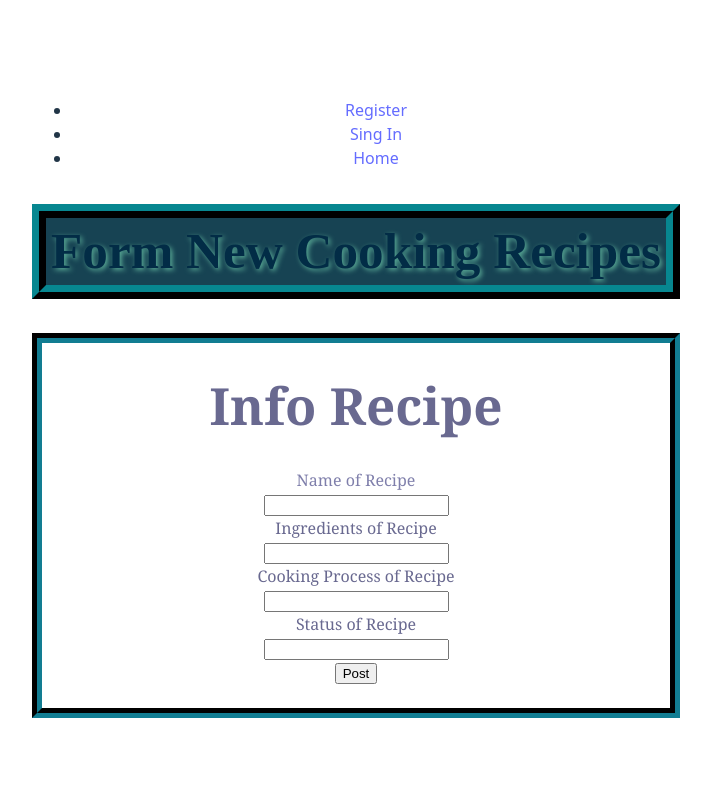
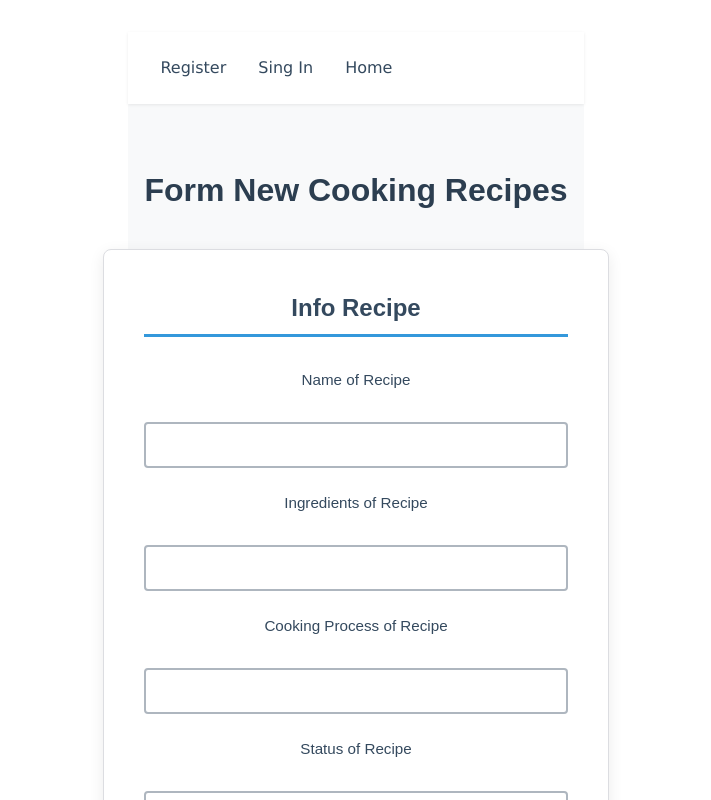
Before and after one commit to JuanDiegoCC02/Todo-List-React, a React (Vite) app: page /formRecipesPage in a window 1280 px wide. Shown: the top 800 px of the page, without its empty margins (284-995 px from the left). Built offline with nearby package versions, Linux system fonts and the light colour scheme; data requests are answered from the project's data file.

Commit message:
Updating NavPage and FormCookingRecipes Styles and Structure

```diff
--- a/src/Styles/FormBooks.css
+++ /dev/null
@@ -1,59 +0,0 @@
-.ContainerAllForm{
-    font-family: Georgia, 'Times New Roman', Times, serif;
-    color: rgb(105, 105, 144);
-}
-.FormNameBook{
-    color: rgb(127, 127, 171);
-
-}
-
-.TituloP{
-    font-family: 'Times New Roman', Times, serif;
-    color: rgb(2, 44, 70);
-    border-style: ridge;
-    text-shadow: 2px 2px 5px rgb(91, 172, 151);
-    background-color: rgb(23, 67, 83);
-    border-color: rgb(3, 56, 60);
-    border-width: 14px;
-    padding: 5px;
-}
-.Line{
-    height: 5px;
-border-style: outset;
-border-width: 5px;
-border-color:   rgb(8, 53, 62);
-}
-.FormContainer{
-    border-style: groove;
-    border-color: rgb(8, 53, 62);
-    border-width: 10px;
-}
-.ContainerNewBook{
-
-        margin: 25px;
-        border-style: groove;
-        border-width: 5px;
-        border-color: rgb(63, 59, 80);
-
-
-}
-.ListaBooks{
-    list-style-type: none;
-
-
-}
-
-.btnDelete{
-    margin: 3px;
-    color: rgb(6, 164, 122);
-}
-.btnEdit{
-    margin: 3px;
-    color: rgb(6, 164, 122);
-
-
-}
-.btnChecbox{
-    margin: 3px;
-
-}
--- /dev/null
+++ b/src/Styles/FormRecipes.css
@@ -0,0 +1,151 @@
+/* ======================================================= */
+/* 1. CONTENEDOR PRINCIPAL Y CENTRADO */
+/* ======================================================= */
+
+.ContainerAllForm {
+    /* Fondo que complementa el fondo blanco del nav */
+    display: flex;
+    flex-direction: column;
+    align-items: center;
+    padding: 3rem 1rem;
+    min-height: 100vh;
+    background-color: #f8f9fa; /* Fondo muy ligero, casi blanco */
+    font-family: 'Arial', sans-serif;
+}
+
+/* Título Principal */
+.TituloP {
+    /* Color de cohesión con el Nav */
+    color: #2c3e50;
+    margin-bottom: 2.5rem;
+    font-size: 2rem;
+    font-weight: 700;
+    text-align: center;
+}
+
+/* Contenedor Flotante del Formulario (Tarjeta) */
+.FormContainer {
+    background-color: #ffffff;
+    padding: 2.5rem;
+    border-radius: 8px;
+    box-shadow: 0 4px 15px rgba(0, 0, 0, 0.08);
+    width: 100%;
+    max-width: 600px;
+    border: 1px solid #dcdde1; /* Borde muy fino */
+}
+
+/* ======================================================= */
+/* 2. ENCABEZADO Y AGRUPACIÓN */
+/* ======================================================= */
+
+.containerFormRecipes {
+    /* Línea de acento azul */
+    border-bottom: 3px solid #3498db;
+    padding-bottom: 0.5rem;
+    margin-bottom: 2rem;
+}
+
+.tituloOnFormRecipes {
+    color: #34495e;
+    font-size: 1.5rem;
+    margin: 0;
+    font-weight: 600;
+}
+
+/* ======================================================= */
+/* 3. ESTILO DE CAMPOS (Inputs y Labels) - LA SECCIÓN CRÍTICA */
+/* ======================================================= */
+
+.containerUniqueFormRecipes {
+    margin-bottom: 1.5rem;
+}
+
+/* Etiquetas (Labels) */
+.labelFormRecipe {
+    display: block;
+    font-size: 0.95rem;
+    color: #34495e;
+    margin-bottom: 0.4rem;
+    font-weight: 500;
+}
+
+/* Campos de Entrada (Inputs) - ALTO CONTRASTE */
+.inputFormRecipes {
+    width: 100%;
+    padding: 0.75rem;
+
+    /* Fondo y Color del Texto para visibilidad */
+    background-color: #ffffff;
+    color: #000000; /* Texto Negro Puro para el máximo contraste */
+
+    /* Borde más definido */
+    border: 2px solid #aeb6bf; /* Borde gris medio */
+    border-radius: 4px;
+    font-size: 1rem;
+    transition: border-color 0.3s ease, box-shadow 0.3s ease;
+    box-sizing: border-box;
+}
+
+/* Efecto Detallista de Foco */
+.inputFormRecipes:focus {
+    border-color: #3498db; /* Azul de acento */
+    box-shadow: 0 0 0 3px rgba(52, 152, 219, 0.3); /* Anillo de foco más visible */
+    outline: none;
+}
+
+/* Estilo para el texto placeholder (opcional) */
+.inputFormRecipes::placeholder {
+    color: #b0b0b0;
+}
+
+/* ======================================================= */
+/* 4. BOTÓN POST (ACCIÓN PRINCIPAL) */
+/* ======================================================= */
+
+.btnPost {
+    width: 100%;
+    padding: 1rem;
+    background-color: #2ecc71;
+    color: #ffffff;
+    border: none;
+    border-radius: 4px;
+    cursor: pointer;
+    font-size: 1.1rem;
+    font-weight: 700;
+    margin-top: 1.5rem;
+    transition: background-color 0.3s ease, transform 0.2s ease;
+}
+
+.btnPost:hover {
+    background-color: #27ae60;
+    transform: translateY(-1px);
+    box-shadow: 0 2px 8px rgba(0, 0, 0, 0.1);
+}
+
+.btnPost:active {
+    transform: translateY(0);
+}
+
+/* ======================================================= */
+/* 5. RESPONSIVIDAD (Móvil) */
+/* ======================================================= */
+
+@media (max-width: 650px) {
+    .FormContainer {
+        padding: 1.5rem;
+        max-width: 95%;
+    }
+
+    .TituloP {
+        font-size: 1.6rem;
+    }
+
+    .tituloOnFormRecipes {
+        font-size: 1.3rem;
+    }
+
+    .btnPost {
+        padding: 0.9rem;
+        font-size: 1rem;
+    }
+}
--- /dev/null
+++ b/src/Styles/NavTodoListRecipes.css
@@ -0,0 +1,117 @@
+/* ======================================================= */
+/* 1. ESTRUCTURA GENERAL Y ALINEACIÓN */
+/* ======================================================= */
+
+/* Contenedor Principal (navAllContainer) */
+.navAllContainer {
+    width: 100%;
+    background-color: #ffffff; /* Fondo blanco y limpio */
+    /* Sombra muy sutil para darle ligera elevación */
+    box-shadow: 0 1px 3px rgba(0, 0, 0, 0.08);
+    font-family: 'Verdana', sans-serif;
+    position: sticky;
+    top: 0;
+    z-index: 1000;
+}
+
+/* Lista de Navegación (navUl) */
+.navUl {
+    list-style: none;
+    padding: 1rem 2rem;
+    margin: 0;
+
+    display: flex;
+    justify-content: flex-start;
+    align-items: center;
+    gap: 2rem; /* Más espacio entre los elementos para mayor aire */
+}
+
+/* ======================================================= */
+/* 2. ESTILO DE ENLACES Y TEXTO */
+/* ======================================================= */
+
+/* Ítems de la Lista (navLi y el <li> que contiene el botón) */
+.navLi, .navUl > li {
+    font-size: 1rem;
+    font-weight: 500;
+    padding: 0.5rem 0; /* Solo padding vertical */
+    transition: all 0.2s ease;
+}
+
+/* Estilo del enlace (Link) */
+.navLi a {
+    text-decoration: none;
+    color: #34495e; /* Gris oscuro para el texto */
+    padding-bottom: 5px; /* Espacio para el efecto hover */
+    /* Transición de color solo para el enlace */
+    transition: color 0.2s ease;
+}
+
+/* Efecto Hover: Línea sutil bajo el enlace (Detallista) */
+.navLi a:hover {
+    color: #3498db; /* Azul de acento */
+    /* Crea un borde inferior al pasar el ratón */
+    border-bottom: 2px solid #3498db;
+}
+
+/* Remueve el padding adicional en el li para este diseño */
+.navLi:hover {
+    background-color: transparent;
+    border-radius: 0;
+}
+
+/* ======================================================= */
+/* 3. BOTÓN CERRAR SESIÓN */
+/* ======================================================= */
+
+.btnCloseSession {
+    /* Estilo como botón prominente */
+    border: 1px solid #3498db; /* Borde azul de acento */
+    background-color: #3498db;
+    color: #ffffff;
+
+    padding: 0.5rem 1rem;
+    border-radius: 4px;
+    cursor: pointer;
+    font-size: 0.9rem;
+    font-weight: 600;
+    transition: background-color 0.2s ease, border-color 0.2s ease;
+}
+
+.btnCloseSession:hover {
+    background-color: #2980b9; /* Azul más oscuro */
+    border-color: #2980b9;
+}
+
+/* ======================================================= */
+/* 4. RESPONSIVIDAD (Móvil) */
+/* ======================================================= */
+
+@media (max-width: 768px) {
+    .navUl {
+        /* Secciones apiladas */
+        flex-direction: column;
+        align-items: flex-start;
+        gap: 0;
+        padding: 1rem;
+    }
+
+    .navLi {
+        width: 100%;
+        padding: 0.4rem 0;
+    }
+
+    .navLi a {
+        display: block;
+        padding: 0.5rem 1rem;
+        /* Remueve el borde inferior en móvil para un diseño más limpio */
+        border-bottom: none !important;
+    }
+
+    .btnCloseSession {
+        width: 100%;
+        text-align: center;
+        margin-top: 1rem; /* Más espacio para separar de los links */
+        padding: 0.75rem;
+    }
+}
--- a/src/components/FormCookingRecipes.jsx
+++ b/src/components/FormCookingRecipes.jsx
@@ -1,7 +1,7 @@
     import React, { useEffect, useState } from 'react'
     import { deleteRecipes, getRecipes, postRecipes, updateRecipes } from '../Services/llamadosRecipes'
 
-    import '../Styles/FormBooks.css'
+    import '../Styles/FormRecipes.css'
 
 
 
@@ -12,32 +12,13 @@
         const [cookingProcess, setCookingProcess] =useState()
         const [recipes, setRecipes] = useState([])
 
-        const [showRecipes,setShowRecipes] = useState(false)
 
-        const [editName,setEditName] = useState("")
-        const [editIngredients,setEditIngredients] = useState("")
-        const [editCookingProcess, setEditCookingProcess] = ("")
 
         const [reload,setReload] = useState(false)
 
-        const [count, setCount] = useState(0)
+
 
         const [statusRecipe, setStatusRecipe]=useState()
-        const [editStatusRecipe,setEditStatusRecipe] = useState("")
-
-        const handleRecipeCheck = async(id, index) => {
-            const updatedRecipes = [...recipes]
-            updatedRecipes[index].completeRecipe = !updatedRecipes[index].completeRecipe
-            await updateRecipes(
-                {"completeRecipe": updatedRecipes[index].completeRecipe}, id)
-            setRecipes(updatedRecipes);
-
-            if (updatedRecipes[index].completeRecipe) {
-                setCount(count + 1);
-            } else {
-                setCount(count - 1);
-            }
-        }
 
 
 
@@ -59,43 +40,7 @@
             setStatusRecipe(evento.target.value)
         }
 
-        function editFunctName(evento){
-            setEditName(evento.target.value)
-        }
-        function editFunctIngredients(evento){
-            setEditIngredients(evento.target.value)
-        }
-        function editCookingProcessFunct(e) {
-            setEditCookingProcess(e.target.value)
-        }
-        function editFunctStatus(evento){
-            setEditStatusRecipe(evento.target.value)
-        }
 
-// Funcion delete
-        function deleteFunctRecipe (id) {
-            deleteRecipes(id)
-            setReload(!reload);
-        }
-// Funcion edit
-    function editFunctRecipe(id) {
-        const editRecipe = {
-            "nameRecipe":editFunctName,
-            "ingredientsRecipe":editFunctIngredients,
-            "cookingProcess" : editCookingProcessFunct,
-            "statusRecipe":editFunctStatus
-        }
-        updateRecipes(editRecipe, id)
-        setReload(!reload);
-    }
-
-    useEffect(()=>{
-        async function list() {
-            const data = await getRecipes ("recipes")
-            setRecipes (data)
-    }
-    list()
-    }, [reload] )
 
         function post() {
             postRecipes( nameRecipe, ingredientsRecipe, cookingProcess, statusRecipe,false)
@@ -109,28 +54,31 @@
         <h1 className='TituloP'>Form New Cooking Recipes</h1>
 
         <div className='FormContainer' >
-            <h1>Info Recipe</h1>
-        <div className='FormNameBook'>
-            <label htmlFor="">Name of Recipe</label><br />
-            <input value={nameRecipe} onChange={nameFunctRecipe} type="text" />
+            <div className='containerFormRecipes'>
+                <h3 className='tituloOnFormRecipes'>Info Recipe</h3>
+            </div>
+
+        <div className='containerUniqueFormRecipes'>
+            <label className='labelFormRecipe' htmlFor="">Name of Recipe</label><br />
+            <input className='inputFormRecipes' value={nameRecipe} onChange={nameFunctRecipe} type="text" />
         </div>
 
-        <div>
-            <label htmlFor="">Ingredients of Recipe</label><br />
-            <input value={ingredientsRecipe} onChange={ingredientsFunctRecipe} type="text" />
+        <div className='containerUniqueFormRecipes'>
+            <label className='labelFormRecipe' htmlFor="">Ingredients of Recipe</label><br />
+            <input className='inputFormRecipes'  value={ingredientsRecipe} onChange={ingredientsFunctRecipe} type="text" />
         </div>
 
-        <div>
-            <label htmlFor="">Cooking Process of Recipe</label><br />
-            <input value={cookingProcess} onChange={cookingProcessFunct} type="text" />
+        <div className='containerUniqueFormRecipes'>
+            <label className='labelFormRecipe' htmlFor="">Cooking Process of Recipe</label><br />
+            <input className='inputFormRecipes'  value={cookingProcess} onChange={cookingProcessFunct} type="text" />
         </div>
 
-        <div>
-            <label htmlFor="">Status of Recipe</label><br />
-            <input value={statusRecipe} onChange={statusFunctRecipe} type="text" />
+        <div className='containerUniqueFormRecipes'>
+            <label className='labelFormRecipe' htmlFor="">Status of Recipe</label><br />
+            <input className='inputFormRecipes'  value={statusRecipe} onChange={statusFunctRecipe} type="text" />
         </div>
 
-        <input onClick={post} type="button" value="Post" /><br /><br />
+        <input className='btnPost' onClick={post} type="button" value="Post" /><br /><br />
         </div>
 
      </div>
--- a/src/components/NavTodoListRecipes.jsx
+++ b/src/components/NavTodoListRecipes.jsx
@@ -1,4 +1,5 @@
 import React from 'react'
+import "../Styles/NavTodoListRecipes.css"
 import { Link, useNavigate } from 'react-router-dom'
 
 function NavTodoListRecipes() {
@@ -8,26 +9,26 @@ function NavTodoListRecipes() {
     navigate("/")
   }
   return (
-    <nav>
-        <ul>
+    <nav className='navAllContainer'>
+        <ul className='navUl'>
           {
             !localStorage.getItem("typeUser")&&(
             <>
-           <li><Link to="/register">Register</Link></li>
-           <li><Link to="signin">Sing In</Link></li>
-           </>
-           )
+          <li className='navLi'><Link to="/register">Register</Link></li>
+          <li className='navLi'><Link to="signin">Sing In</Link></li>
+          </>
+          )
           }
-           <li><Link to="/">Home</Link> </li>
+          <li className='navLi'><Link to="/">Home</Link> </li>
           {
             localStorage.getItem("typeUser")&&(
             <>
-            <li><Link to="/formRecipesPage"> Form Cooking Recipes </Link></li>
-            <li><Link to="/listRecipesPage"> List Cooking Recipes </Link></li>
+            <li className='navLi'><Link to="/formRecipesPage"> Form Cooking Recipes </Link></li>
+            <li className='navLi'><Link to="/listRecipesPage"> List Cooking Recipes </Link></li>
 
             <li><button className='btnCloseSession' onClick={closeUser}>Close Session</button></li>
-           </>
-           )
+          </>
+          )
           }
         </ul>
     </nav>
```
